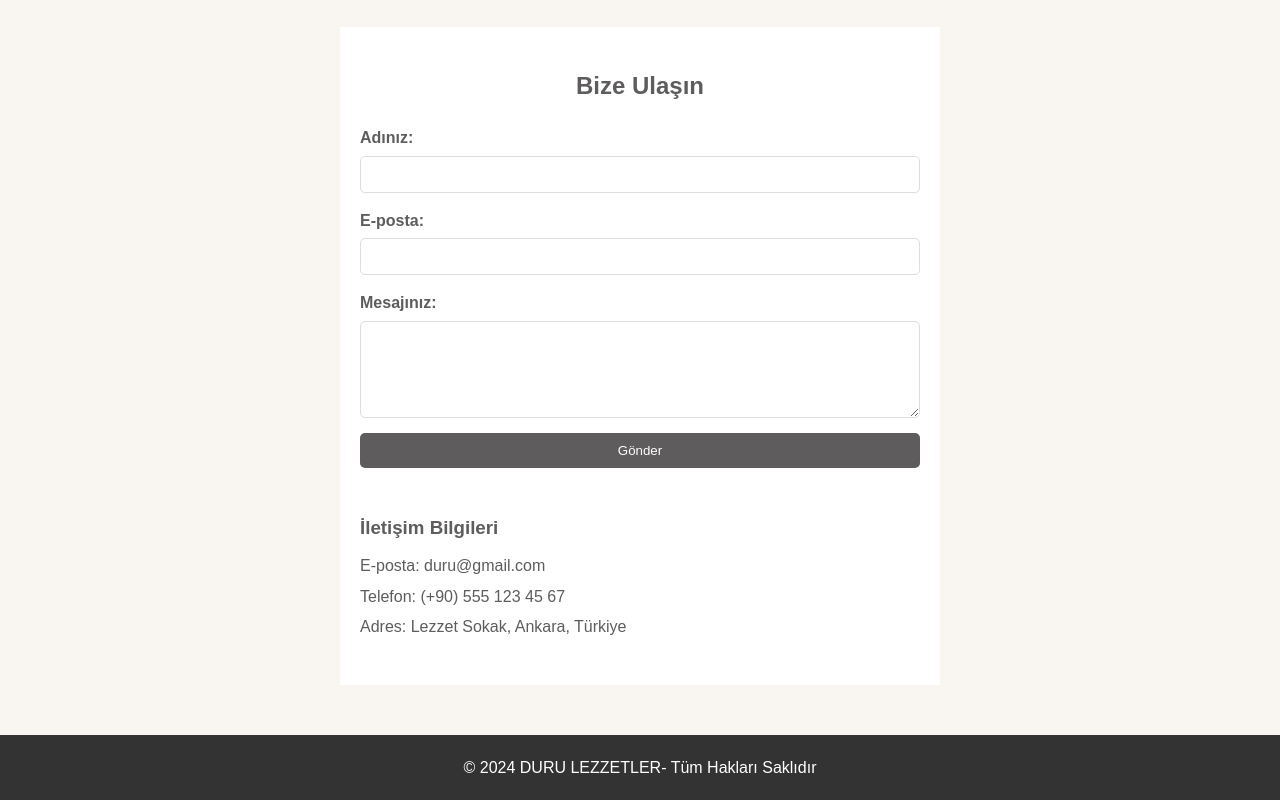
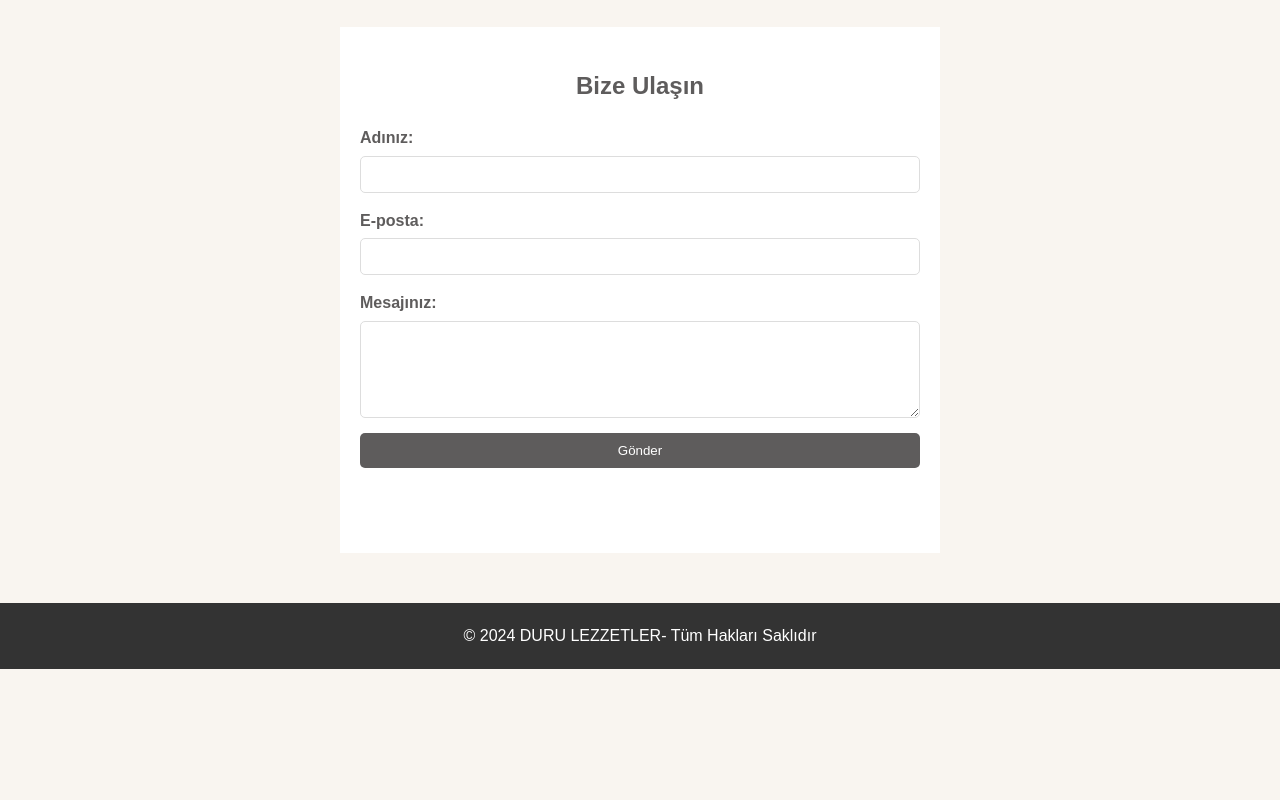
Before and after one commit to TugceDuru/duru_lezzetler, a plain HTML site: page index.html in a window 1280 px wide. Shown: the part 3067-3867 px from the top of the page. After the commit the page ends 3736 px from the top, so only its background shows below. Drawn offline with Linux system fonts and the light colour scheme.

Commit message:
Update index.html

```diff
--- a/index.html
+++ b/index.html
@@ -51,7 +51,7 @@
         .home {
             padding: 80px 20px;
             text-align: center;
-            background: linear-gradient(rgba(0,0,0,0.7), rgba(0,0,0,0.7)),url('https://images.unsplash.com/photo-1606787366850-de6330128bfc') no-repeat center center;
+            background: linear-gradient(rgba(0,0,0,0.7), rgba(0,0,0,0.7)),url('https://avatars.mds.yandex.net/i?id=192af4529b55c8622b70928309beee33e97c85cd-8497447-images-thumbs&n=13') no-repeat center center;
 
             background-size: cover;
             color: white;
@@ -600,12 +600,7 @@
 
             <input type="submit" value="Gönder">
         </form>
-        <div class="contact-info">
-            <h3>İletişim Bilgileri</h3>
-            <p>E-posta: duru@gmail.com</p>
-            <p>Telefon: (+90) 555 123 45 67</p>
-            <p>Adres: Lezzet Sokak, Ankara, Türkiye</p>
-        </div>
+
     </div>
 
 
```
